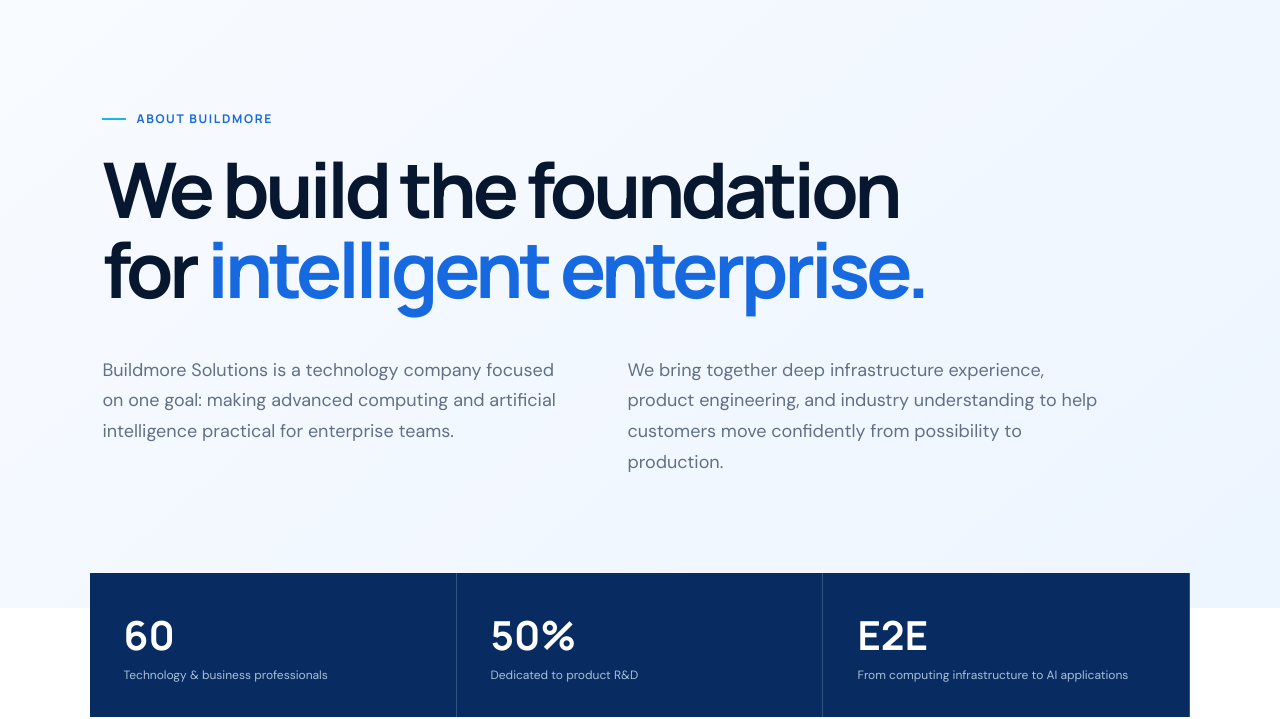
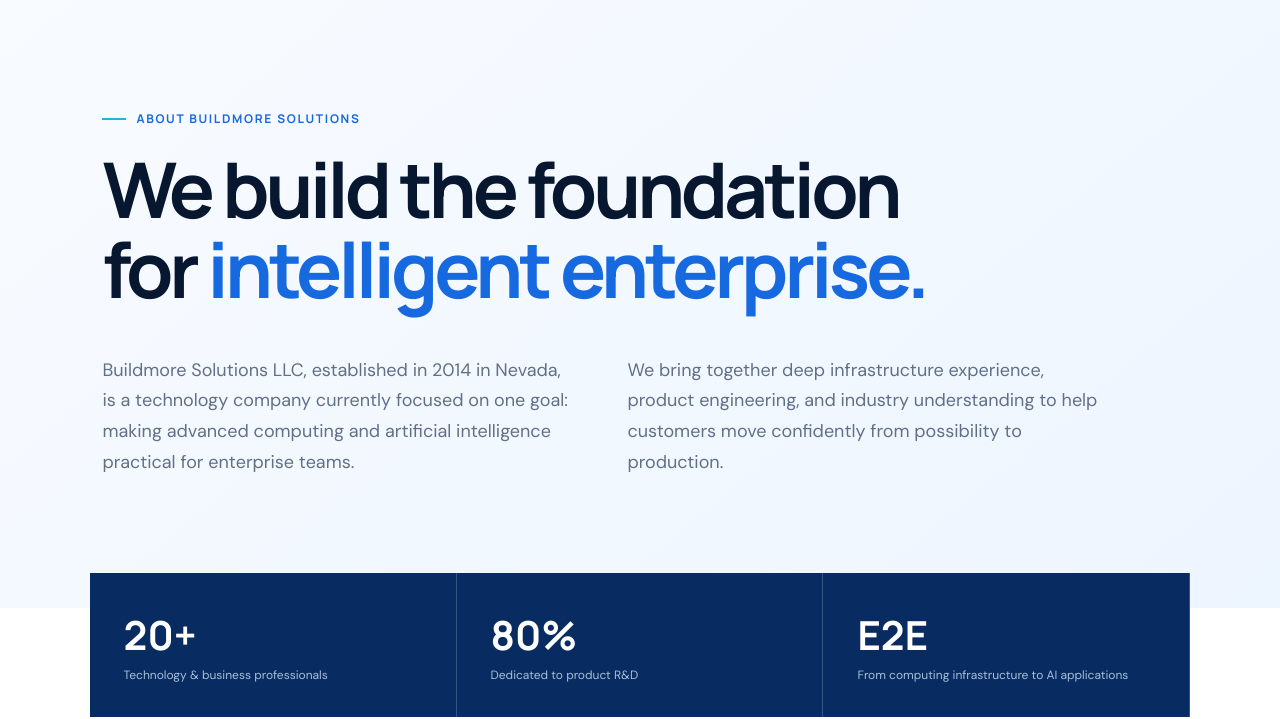
Before and after one commit to jayhohoho2019/bmmain, a website: page about.html in a window 1280 px wide. Shown: the part 90-809 px from the top of the page. Drawn offline with Linux system fonts and the light colour scheme.

Commit message:
Update about.html

```diff
--- a/about.html
+++ b/about.html
@@ -1,7 +1,7 @@
 <!doctype html><html lang="en"><head><meta charset="utf-8"><meta name="viewport" content="width=device-width, initial-scale=1"><title>About Us — Buildmore Solutions</title><link rel="stylesheet" href="styles.css"></head><body>
 <header class="site-header"><a class="brand" href="index.html"><span class="logo"><i></i><i></i><i></i></span><span>BUILDMORE <b>SOLUTIONS</b></span></a><button class="menu">Menu</button><nav><a href="index.html">Home</a><a href="products.html">Products & Technology</a><a href="solutions.html">Solutions</a><a class="active" href="about.html">About Us</a><a class="nav-cta" href="mailto:awssuport@buildmore-solutions.com">Contact us</a></nav></header>
-<main><section class="page-hero about-hero"><p class="kicker"><span></span> About Buildmore</p><h1>We build the foundation<br>for <em>intelligent enterprise.</em></h1><div class="about-lead"><p>Buildmore Solutions is a technology company focused on one goal: making advanced computing and artificial intelligence practical for enterprise teams.</p><p>We bring together deep infrastructure experience, product engineering, and industry understanding to help customers move confidently from possibility to production.</p></div></section>
-<section class="stats"><div><strong>60</strong><span>Technology & business professionals</span></div><div><strong>50%</strong><span>Dedicated to product R&D</span></div><div><strong>E2E</strong><span>From computing infrastructure to AI applications</span></div></section>
+<main><section class="page-hero about-hero"><p class="kicker"><span></span> About Buildmore Solutions</p><h1>We build the foundation<br>for <em>intelligent enterprise.</em></h1><div class="about-lead"><p>Buildmore Solutions LLC, established in 2014 in Nevada, is a technology company currently focused on one goal: making advanced computing and artificial intelligence practical for enterprise teams.</p><p>We bring together deep infrastructure experience, product engineering, and industry understanding to help customers move confidently from possibility to production.</p></div></section>
+<section class="stats"><div><strong>20+</strong><span>Technology & business professionals</span></div><div><strong>80%</strong><span>Dedicated to product R&D</span></div><div><strong>E2E</strong><span>From computing infrastructure to AI applications</span></div></section>
 <section class="story"><div><p class="kicker"><span></span> Our perspective</p><h2>AI is not a feature.<br>It is a capability to build.</h2></div><div><p>Enterprises do not need another isolated experiment. They need secure infrastructure, dependable platforms, and partners who understand how technology fits into complex operational environments.</p><p>That is where Buildmore works best—at the intersection of advanced computing, AI engineering, and real business requirements.</p></div></section>
 <section class="values"><article><span>01</span><h3>Engineering depth</h3><p>We solve difficult infrastructure and integration problems with rigorous technical thinking.</p></article><article><span>02</span><h3>Practical ambition</h3><p>We think boldly, then turn the vision into systems that teams can operate and trust.</p></article><article><span>03</span><h3>Open by design</h3><p>We build for choice—across models, clouds, tools, and deployment environments.</p></article><article><span>04</span><h3>Customer outcomes</h3><p>Technology matters when it creates durable, measurable value for the people using it.</p></article></section>
 <section class="contact-section"><div><p class="kicker"><span></span> Contact us</p><h2>Start building what’s next.</h2><p>Talk with our team about your enterprise AI priorities, knowledge systems, or transformation roadmap.</p></div><div class="contact-details"><article><small>OFFICE</small><address>732 S 6th St, Ste R<br>Las Vegas, NV 89101<br>United States</address></article><article><small>EMAIL</small><a href="mailto:awssupport@buildmore-solutions.com">awssupport@buildmore-solutions.com <span>↗</span></a></article></div></section>
```
